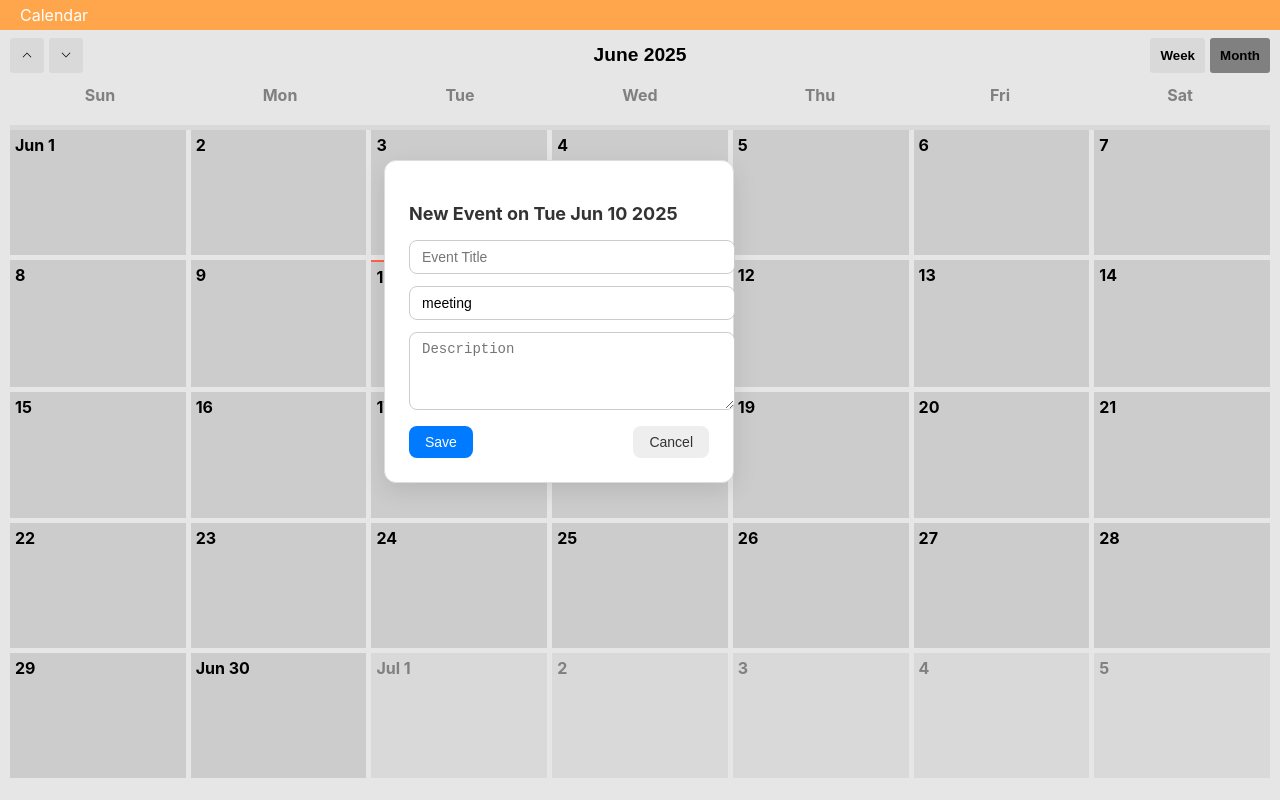
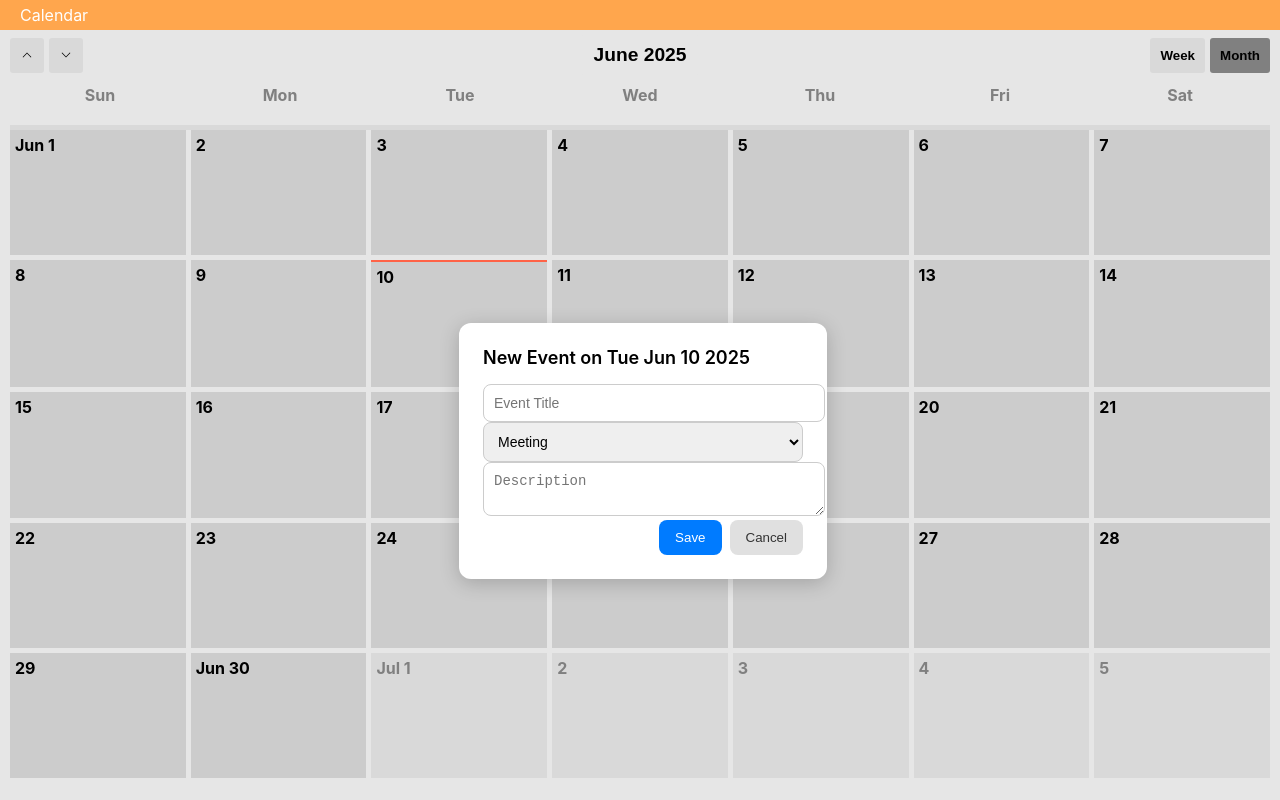
Before and after one commit to MiniKieffer/task_calendar_React, a React (Create React App) app: page / in a window 1280 px wide. Both pictures are taken after a click on the element "10". Built offline with nearby package versions, Linux system fonts and the light colour scheme.

Commit message:
fix_eventEditor_style_add_event_create_update

```diff
--- a/src/components/calendar/calendarBody/calendarMonthBody/index.tsx
+++ b/src/components/calendar/calendarBody/calendarMonthBody/index.tsx
@@ -9,8 +9,9 @@ import useCalendarDates from "@/hooks/calendar/useCalendarDates";
 import { Days, Months } from "@/utils/calendar";
 import { useAppDispatch } from "@/hooks/redux/useAppDispatch";
 import { useAppSelector } from "@/hooks/redux/useAppSelector";
-import { addEvent, moveEvent, reorderEventWithinDay } from "@/redux/slices/calendarSlice";
+import { moveEvent, reorderEventWithinDay } from "@/redux/slices/calendarSlice";
 import EventEditor from "../../eventEditor";
+import { EventData, EditorPosition } from "@/types/calendar";
 
 interface calendarMonthBodyComponentProps {
   displayDate: Date;
@@ -18,31 +19,60 @@ interface calendarMonthBodyComponentProps {
 
 const CalendarMonthBody: React.FC<calendarMonthBodyComponentProps> = ({ displayDate }) => {
   const { currentMonthDates, lastMonthDates, nextMonthDates } = useCalendarDates(displayDate);
-  const [selectedDate, setSelectedDate] = useState<Date | null>(null);
+  const [selectedDate, setSelectedDate] = useState<string | null>(null);
+  const [editingEvent, setEditingEvent] = useState<EventData | null>(null);
   const dispatch = useAppDispatch();
   const events = useAppSelector(state => state.calendar.events);
+
+  const [editorPosition, setEditorPosition] = useState<EditorPosition | null>(null);
+
+  const handleCellClick = (e: React.MouseEvent, date: string) => {
+    let { clientX, clientY } = e;
+    const { innerWidth, innerHeight } = window;
+
+    let transformOrigin: 'top left' | 'top right' | 'bottom left' | 'bottom right' = 'top left';
+
+    if (clientX > innerWidth / 2 && clientY < innerHeight / 2) {
+      transformOrigin = "top right"; // right top → editor to left bottom
+      clientX = innerWidth - clientX;
+    } else if (clientX <= innerWidth / 2 && clientY < innerHeight / 2) {
+      transformOrigin = "top left"; // left top → editor to right bottom
+    } else if (clientX <= innerWidth / 2 && clientY >= innerHeight / 2) {
+      transformOrigin = "bottom left"; // left bottom → editor to right top
+      clientY = innerHeight - clientY;
+    } else {
+      transformOrigin = "bottom right";
+      clientX = innerWidth - clientX;
+      clientY = innerHeight - clientY;
+    }
+
+    setEditorPosition({
+      x: clientX,
+      y: clientY,
+      transformOrigin,
+    });
+
+    setSelectedDate(date); // open editor with the clicked date
+  };
 
   useEffect(() => {
     console.log(events);
   },[events])
 
-  const handleDateClick = (date: Date) => {
-    setSelectedDate(date);
-  };
-  const handleSave = (data: { title: string; desc: string; event_style: string }) => {
-    const dateStr = selectedDate!.toISOString().split('T')[0];
-    dispatch(addEvent({ ...data, date: dateStr }));
-  };
   const formatDate = (date: Date) =>
     date.toISOString().split('T')[0]; // e.g., "2025-06-13"
 
   return (
     <CalendarBodyContainer>
-      {selectedDate && (
+      {selectedDate && editorPosition && (
         <EventEditor
-          selectedDate={selectedDate}
-          onClose={() => setSelectedDate(null)}
-          onSave={handleSave}
+          initialData={editingEvent}
+          date={selectedDate}
+          onClose={() => {
+            setSelectedDate(null);
+            setEditingEvent(null);
+          }}
+          editorPosition={editorPosition}
         />
       )}
       <CalendarGridContainer variant="calendarDayBar">
@@ -63,7 +93,7 @@ const CalendarMonthBody: React.FC<calendarMonthBodyComponentProps> = ({ displayD
           <MonthGridCell
               variant="otherMonthCell"
               key={`prev-${index}`}
-              onClick={() => handleDateClick(fullDate)}
+              onClick={(e) => handleCellClick(e, dateString)}
               onDragOver={(e) => e.preventDefault()} // Allow drop
               onDrop={(e) => {
                 const data = e.dataTransfer.getData("text/plain");
@@ -102,6 +132,10 @@ const CalendarMonthBody: React.FC<calendarMonthBodyComponentProps> = ({ displayD
                       JSON.stringify({ event, fromDate: dateString, fromIndex: i })
                     );
                   }}
+                  onClick={(e) => {
+                    handleCellClick(e, dateString);
+                    setEditingEvent(event);
+                  }}
                 >
                   {event.title}
                 </EventItem>
@@ -118,7 +152,7 @@ const CalendarMonthBody: React.FC<calendarMonthBodyComponentProps> = ({ displayD
           const dayEvents = events[dateString] || [];
           return (
           <MonthGridCell
-            onClick={() => handleDateClick(fullDate)}
+            onClick={(e) => handleCellClick(e, dateString)}
             variant={(date === new Date().getDate() && (displayDate.toLocaleDateString() === new Date().toLocaleDateString())) ? "todayCell" : "thisMonthCell"}
             key={index}
             onDragOver={(e) => e.preventDefault()} // Allow drop
@@ -158,6 +192,10 @@ const CalendarMonthBody: React.FC<calendarMonthBodyComponentProps> = ({ displayD
                       JSON.stringify({ event, fromDate: dateString, fromIndex: i })
                     );
                   }}
+                  onClick={(e) => {
+                    handleCellClick(e, dateString);
+                    setEditingEvent(event);
+                  }}
                 >
                   {event.title}
                 </EventItem>
@@ -174,7 +212,7 @@ const CalendarMonthBody: React.FC<calendarMonthBodyComponentProps> = ({ displayD
           const dayEvents = events[dateString] || [];
           return(
           <MonthGridCell
-            onClick={() => handleDateClick(fullDate)}
+            onClick={(e) => handleCellClick(e, dateString)}
             variant="otherMonthCell"
             key={`next-${index}`}
             onDragOver={(e) => e.preventDefault()} // Allow drop
@@ -214,6 +252,10 @@ const CalendarMonthBody: React.FC<calendarMonthBodyComponentProps> = ({ displayD
                       JSON.stringify({ event, fromDate: dateString, fromIndex: i })
                     );
                   }}
+                  onClick={(e) => {
+                    handleCellClick(e, dateString);
+                    setEditingEvent(event);
+                  }}
                 >
                   {event.title}
                 </EventItem>
--- a/src/components/calendar/eventEditor/index.tsx
+++ b/src/components/calendar/eventEditor/index.tsx
@@ -1,46 +1,79 @@
 import React, { useState } from 'react';
 import {
-  EditorContainer,
+  EditorPopup,
   EditorTitle,
   Input,
   Textarea,
   ButtonGroup,
-  Button
+  Button,
+  Select
 } from './styles';
+import { useAppDispatch } from '@/hooks/redux/useAppDispatch';
+import { EventData, EditorPosition } from '@/types/calendar';
+import { updateEvent, addEvent } from '@/redux/slices/calendarSlice';
+import { nanoid } from '@reduxjs/toolkit';
 
-type Props = {
-  selectedDate: Date;
+type EventEditorProps = {
+  date: string;
+  initialData?: EventData | null;
   onClose: () => void;
-  onSave: (data: { title: string; desc: string; event_style: string }) => void;
+  editorPosition: EditorPosition;
 };
 
-const EventEditor: React.FC<Props> = ({ selectedDate, onClose, onSave }) => {
-  const [title, setTitle] = useState('');
-  const [desc, setDesc] = useState('');
-  const [eventStyle, setEventStyle] = useState('meeting');
+const EventEditor: React.FC<EventEditorProps> = ({ date, initialData, onClose, editorPosition }) => {
+  const dispatch = useAppDispatch();
+  const [title, setTitle] = useState(initialData?.title || "");
+  const [desc, setDesc] = useState(initialData?.desc || "");
+  const [style, setStyle] = useState(initialData?.event_style || "meeting");
 
-  const handleSubmit = (e: React.FormEvent) => {
-    e.preventDefault();
-    onSave({ title, desc, event_style: eventStyle });
+  const handleSave = () => {
+    let eventData: EventData;
+    if(initialData) {
+        eventData = {
+            ...initialData,
+            title,
+            desc,
+            event_style: style,
+            date,
+        }
+    } else {
+        eventData = {
+            id: nanoid(),
+            title,
+            desc,
+            event_style: style,
+            date,
+        }
+    }
+
+    if (initialData) {
+      dispatch(updateEvent({ original: initialData, updated: eventData }));
+    } else {
+      dispatch(addEvent(eventData));
+    }
+
     onClose();
   };
 
   return (
-    <EditorContainer>
-      <EditorTitle>New Event on {selectedDate.toDateString()}</EditorTitle>
-      <form onSubmit={handleSubmit}>
+    <EditorPopup
+        $top={editorPosition.y}
+        $left={editorPosition.x}
+        $transformOrigin={editorPosition.transformOrigin}
+    >
+      <EditorTitle>{initialData ? "Edit Event" : `New Event on ${new Date(date).toDateString()}`}</EditorTitle>
+      <form onSubmit={handleSave}>
         <Input
           placeholder="Event Title"
           value={title}
           onChange={(e) => setTitle(e.target.value)}
           required
         />
-        <Input
-          placeholder="Style (e.g. party, meeting)"
-          value={eventStyle}
-          onChange={(e) => setEventStyle(e.target.value)}
-          required
-        />
+        <Select value={style} onChange={(e) => setStyle(e.target.value)} required>
+          <option value="meeting">Meeting</option>
+          <option value="party">Party</option>
+          <option value="task">Task</option>
+        </Select>
         <Textarea
           placeholder="Description"
           value={desc}
@@ -51,7 +84,7 @@ const EventEditor: React.FC<Props> = ({ selectedDate, onClose, onSave }) => {
           <Button type="button" variant="cancel" onClick={onClose}>Cancel</Button>
         </ButtonGroup>
       </form>
-    </EditorContainer>
+    </EditorPopup>
   );
 };
 
--- a/src/components/calendar/eventEditor/styles.ts
+++ b/src/components/calendar/eventEditor/styles.ts
@@ -1,60 +1,102 @@
-import styled from 'styled-components';
+import styled from "styled-components";
 
-export const EditorContainer = styled.div`
+// Styled Components
+
+export const EditorPopup = styled.div<{
+  $top: number;
+  $left: number;
+  $transformOrigin: string;
+}>`
   position: absolute;
-  top: 20%;
-  left: 30%;
-  background-color: white;
-  border: 1px solid #ddd;
-  box-shadow: 0 8px 24px rgba(0, 0, 0, 0.1);
+  ${({ $top, $left, $transformOrigin }) => {
+    switch ($transformOrigin) {
+      case 'top left':
+        return `
+          top: ${$top}px;
+          left: ${$left}px;
+          transform: translate(0, 0);
+        `;
+      case 'top right':
+        return `
+          top: ${$top}px;
+          right: ${$left}px;
+          transform: translate(0, 0);
+        `;
+      case 'bottom left':
+        return `
+          bottom: ${$top}px;
+          left: ${$left}px;
+          transform: translate(0, 0);
+        `;
+      case 'bottom right':
+        return `
+          bottom: ${$top}px;
+          right: ${$left}px;
+          transform: translate(0, 0);
+        `;
+      default:
+        return '';
+    }
+  }}
+
+  background: white;
   padding: 24px;
-  z-index: 100;
-  width: 300px;
   border-radius: 12px;
+  box-shadow: 0px 4px 20px rgba(0, 0, 0, 0.2);
+  width: 320px;
+  display: flex;
+  flex-direction: column;
+  gap: 16px;
+  z-index: 1000;
 `;
 
 export const EditorTitle = styled.h3`
-  margin-bottom: 16px;
+  margin: 0;
   font-size: 18px;
-  color: #333;
+  font-weight: 600;
 `;
 
 export const Input = styled.input`
+  padding: 10px;
+  border-radius: 8px;
+  border: 1px solid #ccc;
+  font-size: 14px;
   width: 100%;
-  padding: 8px 12px;
-  margin-bottom: 12px;
+`;
+
+export const Select = styled.select`
+  padding: 10px;
+  border-radius: 8px;
   border: 1px solid #ccc;
-  border-radius: 8px;
   font-size: 14px;
+  width: 100%;
 `;
 
 export const Textarea = styled.textarea`
+  padding: 10px;
+  border-radius: 8px;
+  border: 1px solid #ccc;
+  font-size: 14px;
   width: 100%;
-  padding: 8px 12px;
-  height: 60px;
-  margin-bottom: 12px;
-  border: 1px solid #ccc;
-  border-radius: 8px;
-  font-size: 14px;
+  resize: vertical;
 `;
 
 export const ButtonGroup = styled.div`
   display: flex;
-  justify-content: space-between;
+  justify-content: flex-end;
+  gap: 8px;
 `;
 
 export const Button = styled.button<{ variant?: 'cancel' }>`
-  padding: 8px 16px;
+  padding: 10px 16px;
   border: none;
   border-radius: 8px;
-  font-size: 14px;
   cursor: pointer;
-  background-color: ${({ variant }) =>
-    variant === 'cancel' ? '#eee' : '#007bff'};
+  background-color: ${({ variant }) => (variant === 'cancel' ? '#e0e0e0' : '#007bff')};
   color: ${({ variant }) => (variant === 'cancel' ? '#333' : '#fff')};
+  font-weight: 500;
 
   &:hover {
-    background-color: ${({ variant }) =>
-      variant === 'cancel' ? '#ddd' : '#0056b3'};
+    opacity: 0.9;
   }
 `;
```
Also changed, not shown: src/redux/slices/calendarSlice.ts (+17 -1 lines), src/types/calendar.ts (+7 -0 lines).
